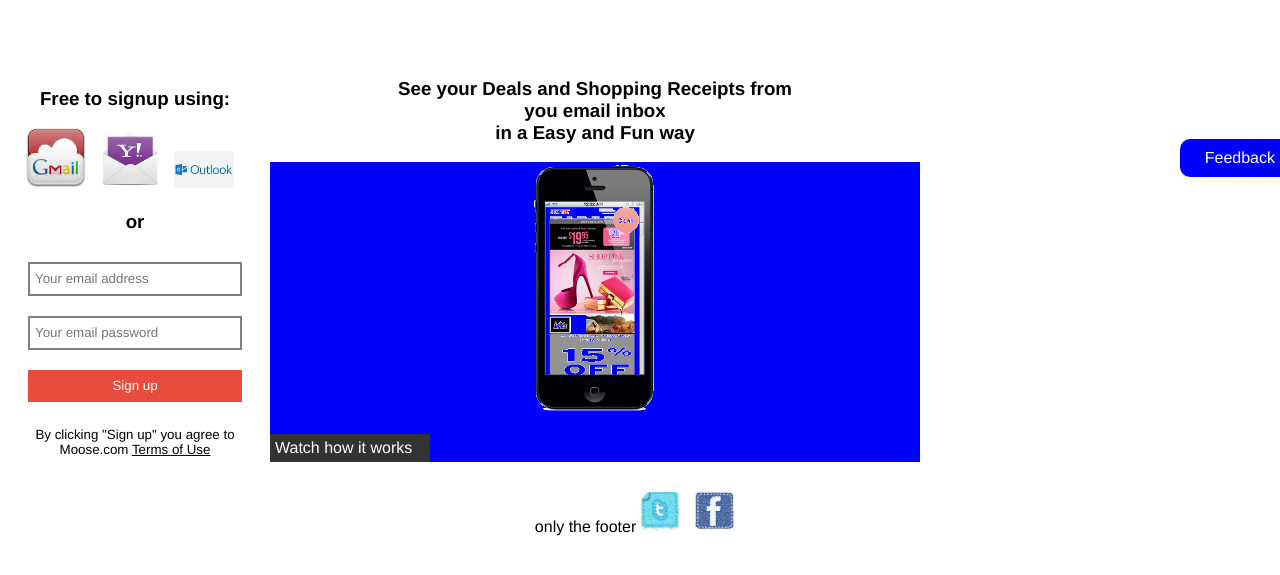
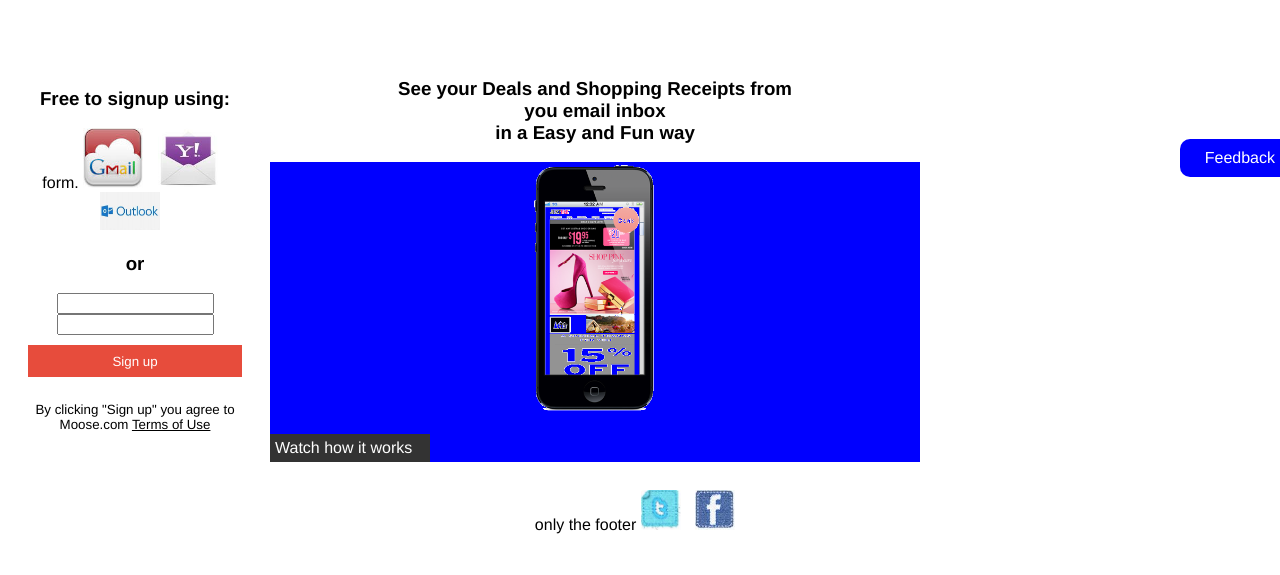
Before and after one commit to diamondman/Moose, a Django app: page / in a window 1280 px wide. Shown: the part 81-656 px from the top of the page. Run offline with Django 3.2, Linux system fonts and the light colour scheme; parts of the project's set-up code (start-up, migrations or seed data) failed here and were passed over.

Commit message:
fixed a billion billion errors

```diff
--- a/moose/forms.py
+++ b/moose/forms.py
@@ -1,7 +1,7 @@
 import re
-import models #not necessary
+#import models #not necessary
 from django.core.exceptions import ObjectDoesNotExist
-from vBVS.FrontEnd.models import *
+#from Moose.moose.models import *
 #from vBVS.FrontEnd.models import Resource,Runplan,Run,User,Buildsready,Baselineinfo, Notification, Notificationlist
 from django import forms
 from django.db import models
--- a/moose/settings.py
+++ b/moose/settings.py
@@ -41,7 +41,7 @@
 MIDDLEWARE_CLASSES = (
     'django.contrib.sessions.middleware.SessionMiddleware',
     'django.middleware.common.CommonMiddleware',
-    'django.middleware.csrf.CsrfViewMiddleware',
+    #'django.middleware.csrf.CsrfViewMiddleware',
     'django.contrib.auth.middleware.AuthenticationMiddleware',
     'django.contrib.messages.middleware.MessageMiddleware',
     'django.middleware.clickjacking.XFrameOptionsMiddleware',
--- a/moose/templates/login/login.html
+++ b/moose/templates/login/login.html
@@ -30,7 +30,7 @@
             				<img src="static/images/outlook_logo.png" />
             			</div>
             			<h3>or</h3>
-	            		<form name="signup" id="signUpForm" method="post" action="login/login.html">
+	            		<form name="signup" id="signUpForm" method="post" action="login">
 					{% if form.errors %}
 						<font color="red"><p>Please correct errors loging in</p></font>
 					{% endif%}
--- a/moose/urls.py
+++ b/moose/urls.py
@@ -5,13 +5,14 @@
 
 from django.views.generic import TemplateView
 
-from Moose.moose.views import *
+from moose.views import *
 
 urlpatterns = patterns('',
     # Examples:
     #url(r'^$', 'moose.views.home', name='home'),
     # url(r'^blog/', include('blog.urls')),
-    (r'^$', TemplateView.as_view(template_name="home.html")),
+    (r'^$',login),
+    (r'^login/?$', login),
     url(r'test', 'moose.views.test1'),
     url(r'^get_deals', 'moose.views.get_deals'),
     url(r'^admin/', include(admin.site.urls)),
--- a/moose/views.py
+++ b/moose/views.py
@@ -5,7 +5,7 @@
 #from vBVS.FrontEnd.models import Run,Resource,Runplan,Buildsready
 #from vBVS.FrontEnd.models import Baselineinfo,User,Notification,Notificationlist
 from django.shortcuts import render_to_response
-#from Moose.moose.forms import *
+from moose.forms import *
 from django.db import connection, transaction
 import string,math
 import re
@@ -15,7 +15,7 @@
 
 def login(request):
     if request.method == 'POST':
-        form = BaselineinfoForm(request.POST)
+        form = LoginForm(request.POST)
         if form.is_valid():
             if _isValidEmail(request):
                 return HttpResponseRedirect("deals/deals.html")
```
